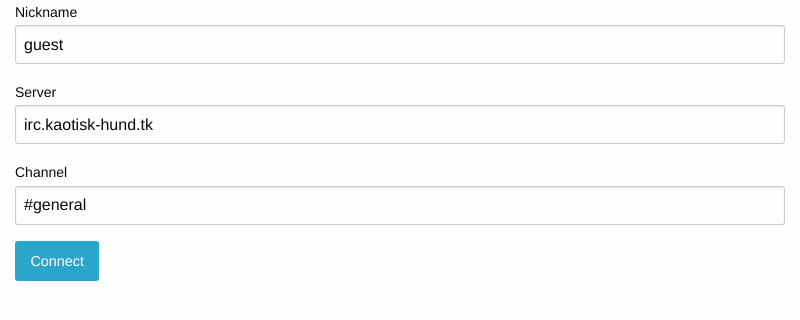
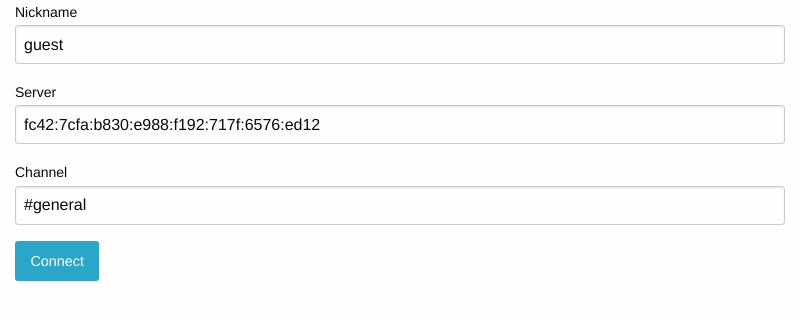
Before and after one commit to kaotisk-hund/irc-electron, an Electron app: page settings.html in a window 800 px wide. Drawn offline with Linux system fonts and the light colour scheme.

Commit message:
Changed to IP

```diff
--- a/settings.html
+++ b/settings.html
@@ -14,7 +14,7 @@
 			<div class="stats">
 				<form id="settings">
 					<label>Nickname<input type="text" id="nickname" placeholder="Nickname" value="guest"/></label>
-					<label>Server<input type="text" id="server" placeholder="Server" value="irc.kaotisk-hund.tk"/></label>
+					<label>Server<input type="text" id="server" placeholder="Server" value="fc42:7cfa:b830:e988:f192:717f:6576:ed12"/></label>
 					<label>Channel<input type="text" id="channel" placeholder="Channel e.g. #general" value="#general"/></label>
 					<button class="button" type="submit">Connect</button>
 				</form>
```
